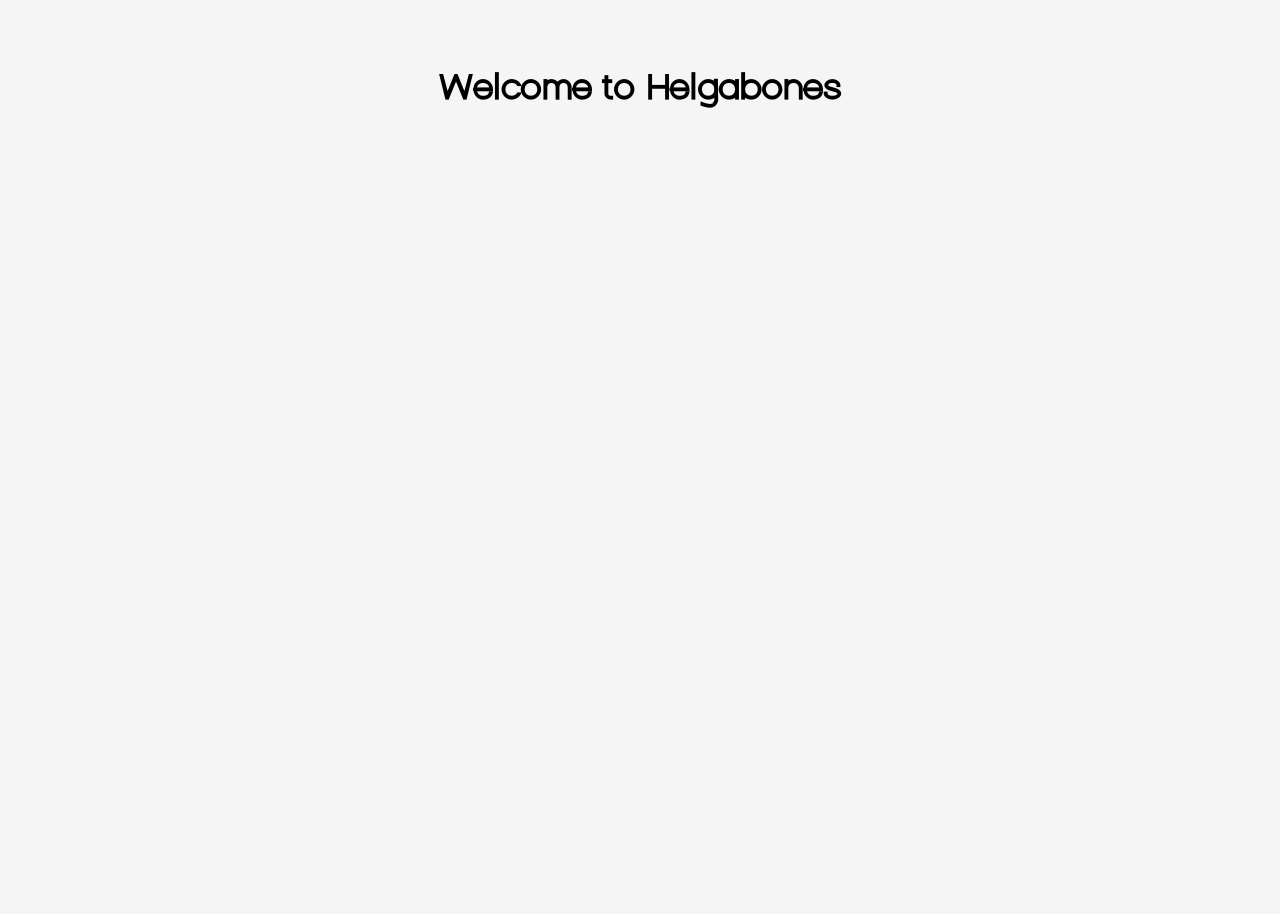
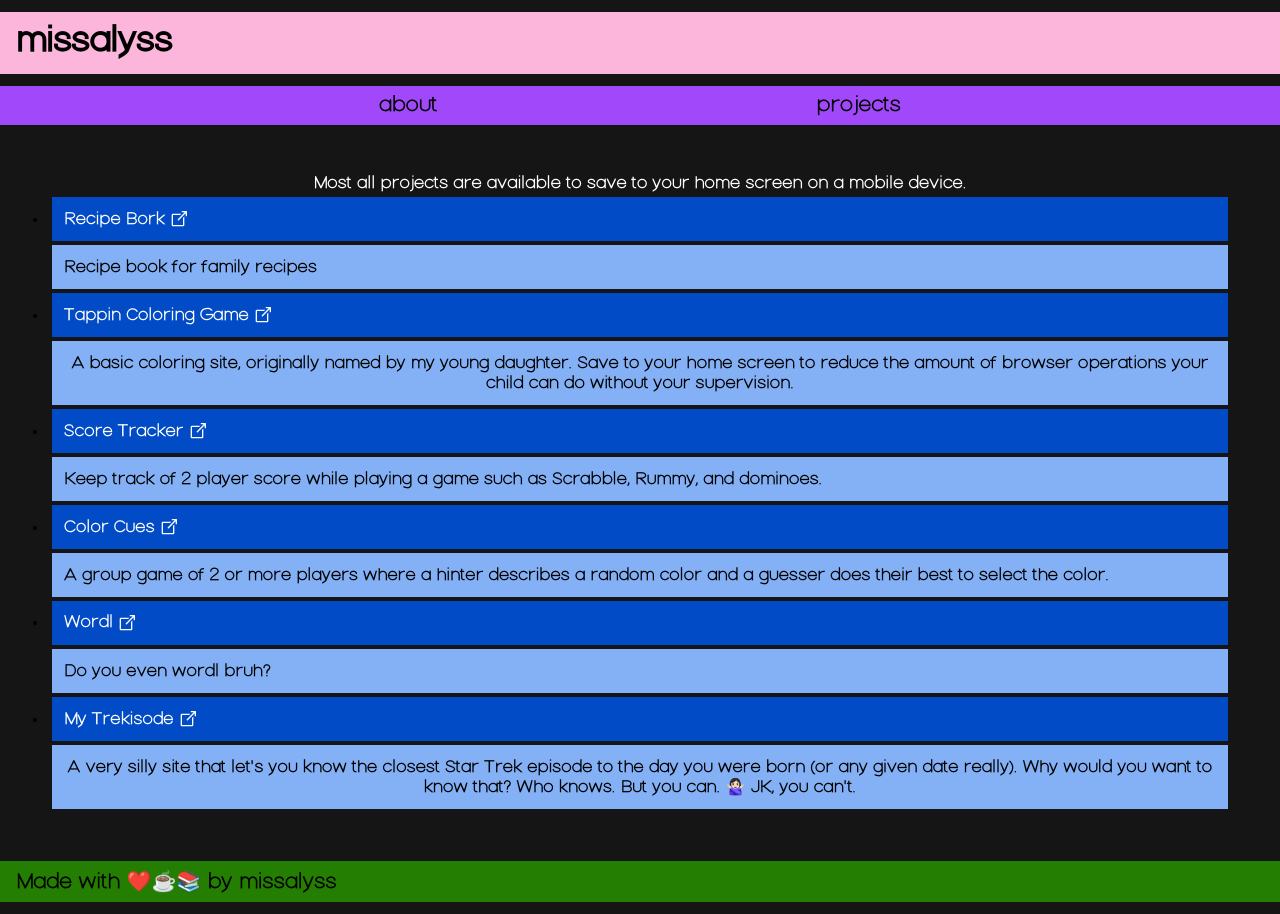
Before and after one commit to missalyss/missalyss, a React app: page /projects in a window 1280 px wide. Before the commit the page ends 800 px from the top, so only its background shows below. Built offline with nearby package versions, Linux system fonts and the light colour scheme.

Commit message:
added react router. updated color palette. Split home page into more components. It's looking good! yay!

```diff
--- a/package.json
+++ b/package.json
@@ -6,6 +6,7 @@
     "prettier": "^2.8.1",
     "react": "^18.2.0",
     "react-dom": "^18.2.0",
+    "react-router-dom": "^6.6.2",
     "react-scripts": "5.0.1"
   },
   "scripts": {
--- a/public/index.html
+++ b/public/index.html
@@ -4,7 +4,7 @@
     <meta charset="utf-8" />
     <link rel="icon" href="%PUBLIC_URL%/yay_fox.gif" />
     <meta name="viewport" content="width=device-width, initial-scale=1" />
-    <meta name="theme-color" content="#FFFFFF" />
+    <meta name="theme-color" content="#151515" />
     <meta
       name="description"
       content="Web site created using create-react-app"
--- /dev/null
+++ b/src/components/about.js
@@ -0,0 +1,9 @@
+const About = () => {
+  return (
+    <>
+      <p>My name is missalyss</p>
+    </>
+  );
+};
+
+export default About;
--- /dev/null
+++ b/src/components/footer.js
@@ -0,0 +1,9 @@
+const Footer = () => {
+  return (
+    <>
+      <footer className="bg-green pl4 pt2 pb2 mb3 md-font" >Made with ❤️☕️📚 by missalyss</footer>{" "}
+    </>
+  );
+};
+
+export default Footer;
--- a/src/components/index.js
+++ b/src/components/index.js
@@ -1,11 +1,31 @@
 import React from "react";
+import Projects from "./projects";
+import { createBrowserRouter, RouterProvider } from "react-router-dom";
+import About from "./about";
+import Nav from "./nav";
+import Footer from "./footer";
 
 const HomePage = () => {
+  const router = createBrowserRouter([
+    {
+      path: "/",
+      element: <About />,
+    },
+    {
+      path: "/projects",
+      element: <Projects />,
+    },
+  ]);
 
   return (
-    <main className="text-center height-100 pt9">
-      <h1>Welcome to Helgabones</h1>
+    <div className="bg-black-soft">
+      <h1 className="pl4 pt3 pb3 mt3 bg-pink-light" >missalyss</h1>
+      <Nav />
+    <main className="text-center height-100 p9">
+      <RouterProvider router={router} />
     </main>
+    <Footer />
+    </div>
   );
 };
 
--- /dev/null
+++ b/src/components/nav.js
@@ -0,0 +1,10 @@
+const Nav = ({ className, ...props }) => {
+  return (
+    <nav className={`flex justify-evenly bg-purple pt2 pb2 md-font mt3 ${className || ''}`} {...props}>
+      <a href="/">about</a>
+      <a href="/projects">projects</a>
+    </nav>
+  );
+};
+
+export default Nav;
--- /dev/null
+++ b/src/components/projects/data.json
@@ -0,0 +1,34 @@
+{
+  "projects": [
+    {
+      "title": "Recipe Bork",
+      "url": "https://recipe-bork.surge.sh",
+      "description": "Recipe book for family recipes"
+    },
+    {
+      "title": "Tappin Coloring Game",
+      "url": "https://tappin-coloring-game.surge.sh",
+      "description": "A basic coloring site, originally named by my young daughter. Save to your home screen to reduce the amount of browser operations your child can do without your supervision."
+    },
+    {
+      "title": "Score Tracker",
+      "url": "https://score-tracker.surge.sh",
+      "description": "Keep track of 2 player score while playing a game such as Scrabble, Rummy, and dominoes."
+    },
+    {
+      "title": "Color Cues",
+      "url": "https://color-cues.surge.sh",
+      "description": "A group game of 2 or more players where a hinter describes a random color and a guesser does their best to select the color."
+    },
+    {
+      "title": "Wordl",
+      "url": "https://wordl.surge.sh",
+      "description": "Do you even wordl bruh?"
+    },
+    {
+      "title": "My Trekisode",
+      "url": "https://missalyss.github.io/my-trekisode/",
+      "description": "A very silly site that let's you know the closest Star Trek episode to the day you were born (or any given date really). Why would you want to know that? Who knows. But you can. 🙅🏻‍♀️ JK, you can't."
+    }
+  ]
+}
--- /dev/null
+++ b/src/components/projects/index.js
@@ -0,0 +1,26 @@
+import React from "react";
+import ExternalLink from "../../pattern-lib/components/external-link";
+import data from "./data.json";
+
+const Projects = () => {
+  return (
+    <>
+      <p>
+        Most all projects are available to save to your home screen on a mobile
+        device.
+      </p>
+      <ul>
+        {data.projects.map(({ description, url, title }, i) => {
+          return (
+            <li key={`projects-list-${i}`} className="">
+              <ExternalLink className="bg-blue text-white p3 m1" href={url} text={title} iconColor="#FFFFFF" />
+              <p className="bg-blue-light p3 flex flex-wrap text-black m1">{description}</p>
+            </li>
+          );
+        })}
+      </ul>
+    </>
+  );
+};
+
+export default Projects;
--- /dev/null
+++ b/src/pattern-lib/assets/icons/external-link-icon.js
@@ -0,0 +1,18 @@
+const ExternalLinkIcon = ({
+  color,
+  width = "30px",
+  height = "30px",
+  viewBox = "0 0 30 30",
+}) => (
+  <svg
+    xmlns="http://www.w3.org/2000/svg"
+    viewBox={viewBox}
+    width={width}
+    height={height}
+    fill={color}
+  >
+    <path d="M 25.980469 2.9902344 A 1.0001 1.0001 0 0 0 25.869141 3 L 20 3 A 1.0001 1.0001 0 1 0 20 5 L 23.585938 5 L 13.292969 15.292969 A 1.0001 1.0001 0 1 0 14.707031 16.707031 L 25 6.4140625 L 25 10 A 1.0001 1.0001 0 1 0 27 10 L 27 4.1269531 A 1.0001 1.0001 0 0 0 25.980469 2.9902344 z M 6 7 C 4.9069372 7 4 7.9069372 4 9 L 4 24 C 4 25.093063 4.9069372 26 6 26 L 21 26 C 22.093063 26 23 25.093063 23 24 L 23 14 L 23 11.421875 L 21 13.421875 L 21 16 L 21 24 L 6 24 L 6 9 L 14 9 L 16 9 L 16.578125 9 L 18.578125 7 L 16 7 L 14 7 L 6 7 z" />
+  </svg>
+);
+
+export default ExternalLinkIcon;
--- /dev/null
+++ b/src/pattern-lib/components/external-link.js
@@ -0,0 +1,14 @@
+import ExternalLinkIcon from "../assets/icons/external-link-icon";
+
+const ExternalLink = ({ className, href, text, iconColor, ...props }) => {
+  return (
+    <div className={`flex align-center ${className}`}>
+      <a className="mr1" href={href} target="_blank" rel="noreferrer" {...props}>
+        {text}
+      </a>
+      <ExternalLinkIcon color={iconColor} height="20px" width="20px" />
+    </div>
+  );
+};
+
+export default ExternalLink;
--- a/src/pattern-lib/styles/color.css
+++ b/src/pattern-lib/styles/color.css
@@ -1,19 +1,20 @@
 /* Root color palette */
 :root {
   --black: #000000;
-  --black-soft: #2d2d2d;
-  --white: #FFFFFF;
+  --black-soft: #151515;
+  --white: #ffffff;
   --white-soft: #f5f5f5;
-  --red: #FF1700;
+  --red: #ff1700;
   --red-dark: #932a24;
-  --orange: #FF8E00;
-  --yellow: #F7EC09;
-  --green: #3EC70B;
-  --blue: #3B44F6;
+  --orange: #ff8e00;
+  --yellow: #f7ec09;
+  --green: #237E02;
+  --blue: #014CC6;
+  --blue-light: #84B0F5;
   --blue-dark: #475270;
-  --purple: #A149FA;
-  --pink: #FF008E;
-  --pink-light: #f5e6f3;
+  --purple: #a149fa;
+  --pink: #ff008e;
+  --pink-light: #FCB6DB;
 }
 
 /* BLACK */
@@ -98,6 +99,13 @@
   background-color: var(--blue-dark);
 }
 
+.text-blue-light {
+  color: var(--blue-light);
+}
+.bg-blue-light {
+  background-color: var(--blue-light);
+}
+
 /* PURPLE */
 .text-purple {
   color: var(--purple);
--- a/src/pattern-lib/styles/index.css
+++ b/src/pattern-lib/styles/index.css
@@ -3,7 +3,7 @@ body {
   font-family: nordica, Geneva, Tahoma, sans-serif;
   -webkit-font-smoothing: antialiased;
   -moz-osx-font-smoothing: grayscale;
-  background-color: var(--white-soft);
+  background-color: var(--black-soft);
 }
 
 @font-face {
@@ -18,8 +18,20 @@ a {
   font-size: inherit;
   font-family: inherit;
   text-decoration: none;
+  color: inherit;
+  cursor: pointer;
 }
 
 p {
   margin: 0;
+  color: var(--white)
 }
+
+h1 {
+  margin: 0;
+}
+
+ul {
+  padding: 0;
+  margin: 0;
+}
```
Also changed, not shown: src/index.js (+0 -17 lines), public/manifest.json, 1 other file.
